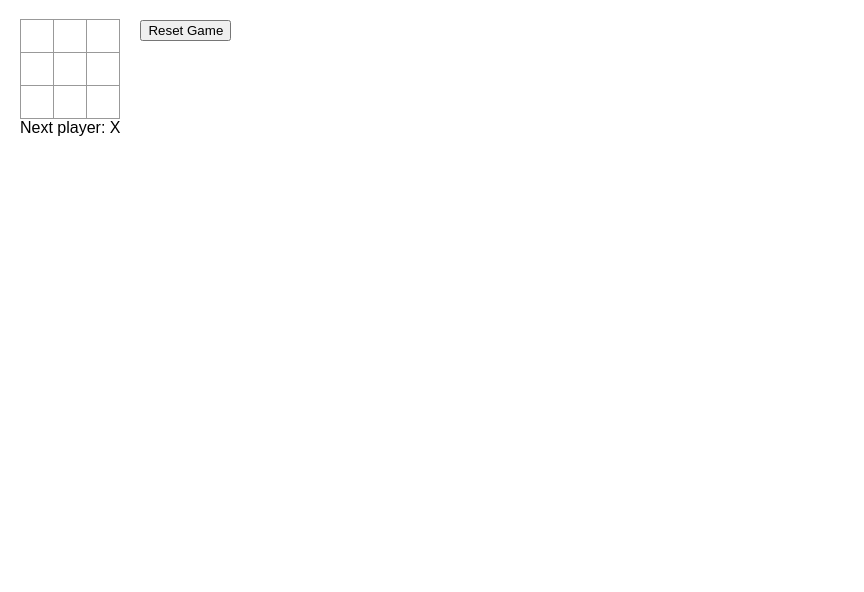
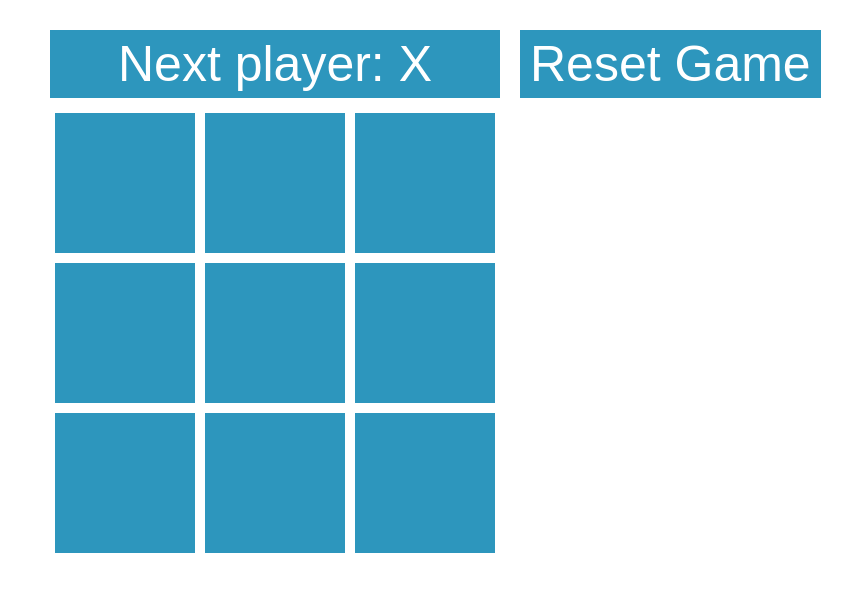
Before and after one commit to pratyakshajha/react-toy-projects, a React (Create React App) app in the folder tic-tac-toe/: page / in a window 1280 px wide. Shown: the top 592 px of the page, without its empty margins (0-864 px from the left). Built offline with nearby package versions, Linux system fonts and the light colour scheme.

Commit message:
Complete some todos

```diff
--- a/tic-tac-toe/src/App.js
+++ b/tic-tac-toe/src/App.js
@@ -23,19 +23,27 @@ export default function Game() {
     setCurrentMove(nextMove);
   }
 
+  // TODO
+  function getLocation(move) {
+    console.log(history[move]);
+    return "x, y";
+  }
+
   let moves = history.map((squares, move) => {
     let description;
     if (move > 0) {
-      description = "Go to move #" + move;
+      description = "Go to move # " + move + " ( " + getLocation(move) + " )";
     } else {
       return;
     }
     return (
       <div key={move}>
         {move == currentMove ? (
-          "You are at move # " + currentMove
+          <div class="current-move"> You are at move # {currentMove} </div>
         ) : (
-          <button onClick={() => jumpTo(move)}>{description}</button>
+          <button class="move-history" onClick={() => jumpTo(move)}>
+            {description}
+          </button>
         )}
       </div>
     );
@@ -47,8 +55,8 @@ export default function Game() {
         <Grid xIsNext={xIsNext} squares={currentSquares} onPlay={handlePlay} />
       </div>
       <div className="game-info">
+        <button onClick={handleReset}>Reset Game</button>
         <div>{moves}</div>
-        <button onClick={handleReset}>Reset Game</button>
       </div>
     </div>
   );
--- a/tic-tac-toe/src/Grid.js
+++ b/tic-tac-toe/src/Grid.js
@@ -18,7 +18,7 @@ export default function Grid({ xIsNext, squares, onPlay }) {
   const winner = calculateWinner(squares);
   let status;
   if (winner) {
-    status = "Winner: " + winner;
+    status = "Winner: " + winner + " 🥳";
   } else {
     status = "Next player: " + (xIsNext ? "X" : "O");
   }
@@ -43,8 +43,8 @@ export default function Grid({ xIsNext, squares, onPlay }) {
 
   return (
     <>
+      <div className="status">{status}</div>
       {getGrid()}
-      <div className="status">{status}</div>
     </>
   );
 }
@@ -63,6 +63,8 @@ function calculateWinner(squares) {
   for (let i = 0; i < lines.length; i++) {
     const [a, b, c] = lines[i];
     if (squares[a] && squares[a] === squares[b] && squares[a] === squares[c]) {
+      var audio = new Audio("win.wav");
+      audio.play();
       return squares[a];
     }
   }
--- a/tic-tac-toe/src/styles.css
+++ b/tic-tac-toe/src/styles.css
@@ -1,49 +1,7 @@
-* {
-  box-sizing: border-box;
-}
-
-body {
-  font-family: sans-serif;
-  margin: 20px;
-  padding: 0;
-}
-
-h1 {
-  margin-top: 0;
-  font-size: 22px;
-}
-
-h2 {
-  margin-top: 0;
-  font-size: 20px;
-}
-
-h3 {
-  margin-top: 0;
-  font-size: 18px;
-}
-
-h4 {
-  margin-top: 0;
-  font-size: 16px;
-}
-
-h5 {
-  margin-top: 0;
-  font-size: 14px;
-}
-
-h6 {
-  margin-top: 0;
-  font-size: 12px;
-}
-
-code {
-  font-size: 1.2em;
-}
-
-ul {
-  padding-inline-start: 20px;
+:root {
+  --primary-color: #ffffff;
+  --accent-color: #2d96bd;
+  --accent-color-lighter: #2fa1ca;
 }
 
 * {
@@ -51,40 +9,111 @@ ul {
 }
 
 body {
+  display: flex;
+  flex-direction: row;
   font-family: sans-serif;
-  margin: 20px;
+  margin: 0;
   padding: 0;
+  height: 100vh;
+  width: 100vw;
+}
+
+button {
+  align-items: center;
+  background-color: var(--accent-color);
+  border: 0px;
+  color: var(--primary-color);
+  cursor: pointer;
+  display: inline-flex;
+  font-family: sans-serif;
+  font-size: 50px;
+  justify-content: center;
+  min-width: 140px;
+  padding: 5px 10px;
+  margin: 10px 0;
+}
+
+button:hover {
+  background-color: var(--accent-color-lighter);
+}
+
+#root {
+  display: flex;
+  flex-direction: row;
+  margin: 0;
+  padding: 0;
+  height: 100vh;
+  width: 100vw;
 }
 
 .square {
-  background: #fff;
-  border: 1px solid #999;
+  background: var(--accent-color);
+  border: 5px solid var(--primary-color);
+  color: var(--primary-color);
   float: left;
-  font-size: 24px;
-  font-weight: bold;
+  font-size: 150px;
   line-height: 34px;
-  height: 34px;
-  margin-right: -1px;
-  margin-top: -1px;
+  height: 150px;
   padding: 0;
   text-align: center;
-  width: 34px;
+  width: 150px;
+}
+
+button.square {
+  margin: 0;
 }
 
 .board-row:after {
   clear: both;
-  content: '';
+  content: "";
   display: table;
 }
 
 .status {
-  margin-bottom: 10px;
+  display: flex;
+  flex-direction: row;
+  justify-content: center;
+  align-items: center;
+  padding: 5px 10px;
+  background: var(--accent-color);
+  font-size: 50px;
+  color: var(--primary-color);
+  margin: 10px 0 10px 0;
 }
+
 .game {
   display: flex;
   flex-direction: row;
+  padding: 20px 50px;
+  height: 100%;
+  width: 100%;
+}
+
+.game-board {
+  display: flex;
+  flex-direction: column;
 }
 
 .game-info {
+  display: flex;
+  flex-direction: column;
   margin-left: 20px;
 }
+
+.current-move {
+  display: flex;
+  justify-content: center;
+  font-size: 20px;
+  padding: 5px 10px;
+  background: var(--primary-color);
+  color: var(--accent-color);
+  border:2px solid var(--accent-color);
+  margin: 5px 0 5px 0;
+}
+
+button.move-history {
+  font-size: 20px;
+  padding: 5px 15px;
+  margin: 5px 0;
+  width: 100%;
+}
```
Also changed, not shown: 2 other files (tests, documents, lock files or other folders).
